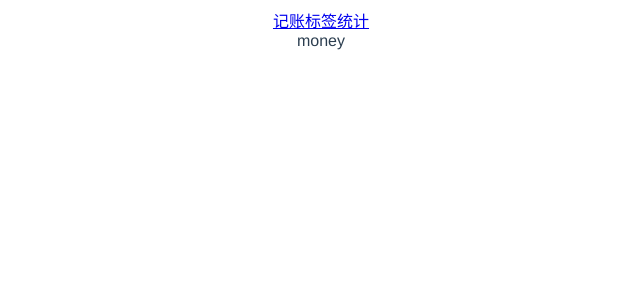
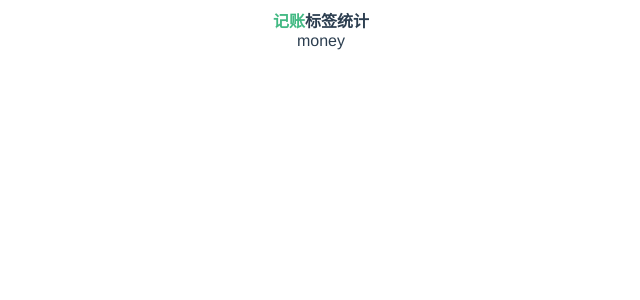
Before and after one commit to MongieLee/vue-tally, a Vue app: page /labels#/money in a window 1280 px wide. Shown: the top 300 px of the page, without its empty margins (319-959 px from the left). Built offline with nearby package versions, Linux system fonts and the light colour scheme.

Commit message:
添加404-error组件

```diff
--- a/src/App.vue
+++ b/src/App.vue
@@ -1,6 +1,6 @@
 <template>
   <div id="app">
-    <router-view/>
+    <router-view />
   </div>
 </template>
 
@@ -12,17 +12,13 @@
   text-align: center;
   color: #2c3e50;
 }
-
-#nav {
-  padding: 30px;
-
-  a {
-    font-weight: bold;
-    color: #2c3e50;
-
-    &.router-link-exact-active {
-      color: #42b983;
-    }
+a {
+  font-weight: bold;
+  color: #2c3e50;
+  text-decoration: none;
+  &.router-link-exact-active {
+    color: #42b983;
   }
 }
+
 </style>
--- /dev/null
+++ b/src/components/NotFind.vue
@@ -0,0 +1,18 @@
+<template>
+    <div>
+        <p>当前页面不存在，请检查地址是否正确</p>
+        <p>
+            <router-link to="/money">返回首页</router-link>
+        </p>
+    </div>
+</template>
+
+<script>
+    export default {
+        name:'NotFind'
+    }
+</script>
+
+<style lang="scss" scoped>
+
+</style>
--- a/src/router/index.ts
+++ b/src/router/index.ts
@@ -23,6 +23,11 @@ const routes: Array<RouteConfig> = [
   {
     path: '/statistics',
     component: Statistics
+  },
+  {
+    path: '*',
+    component: () => import('@/components/NotFind.vue')
+    //函数方式使用
   }
   // {
   //   path: '/',
```
